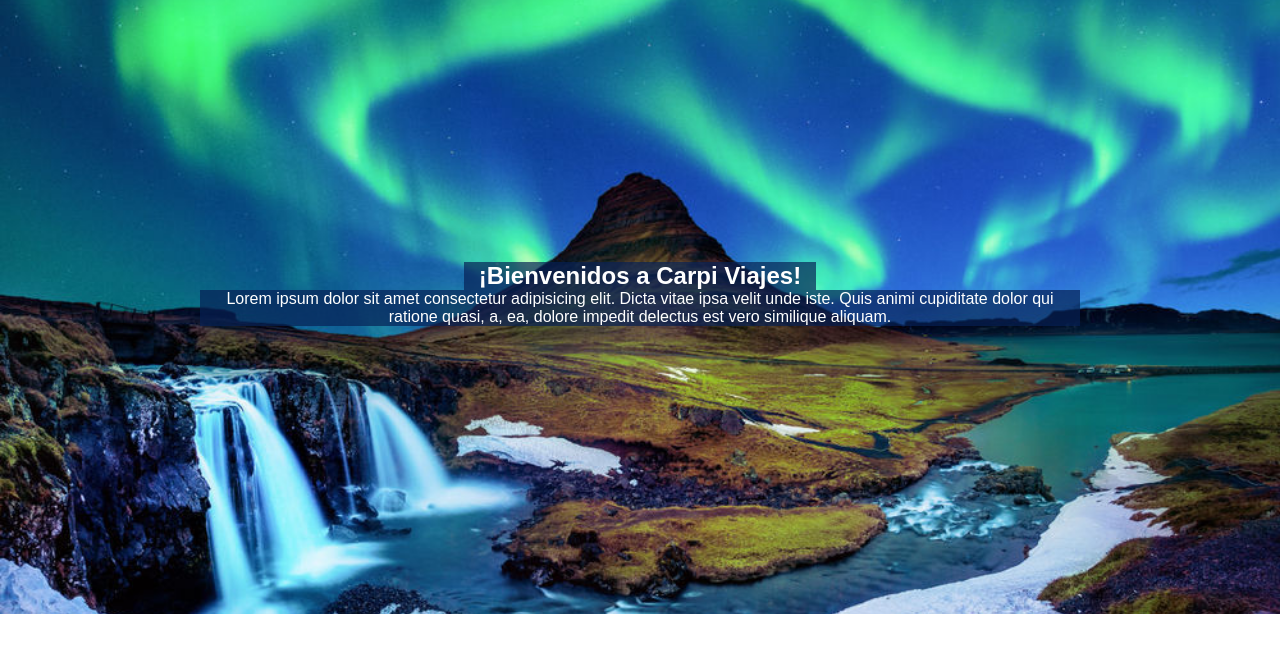
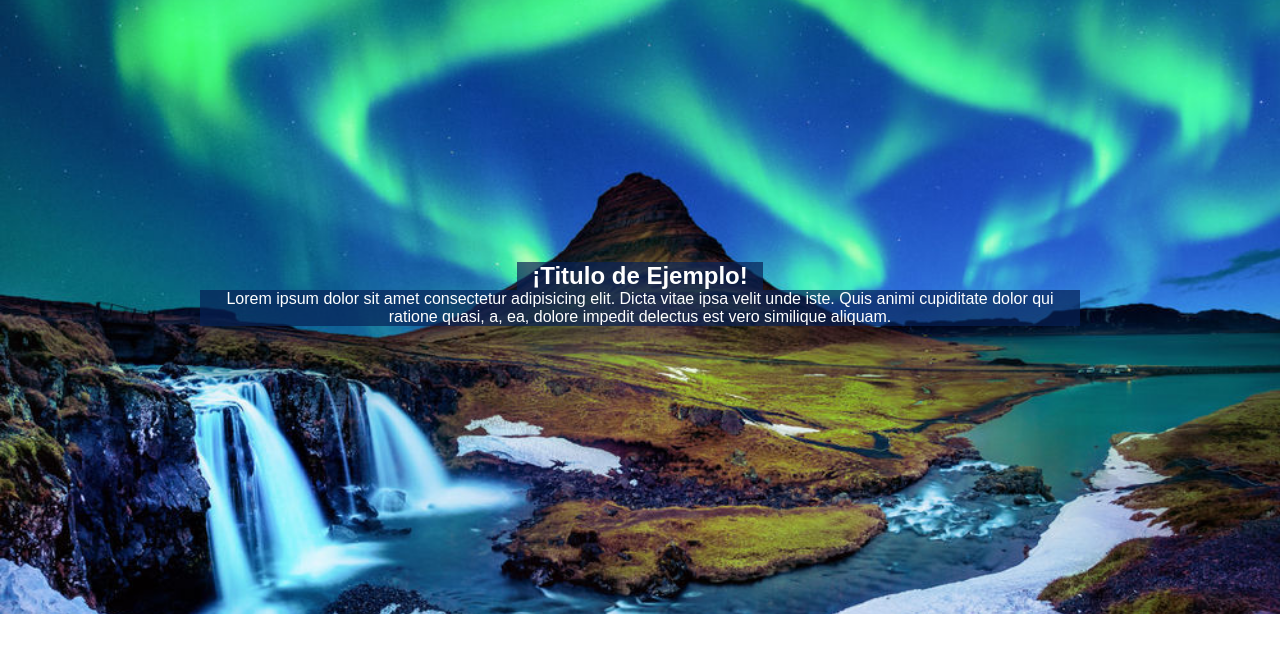
Before and after one commit to solmiranda6/Carpi-Viajes, a plain HTML site: page index.html in a window 1280 px wide. Shown: the part 96-767 px from the top of the page. Drawn offline with Linux system fonts and the light colour scheme; a web font is replaced by a local one.

Commit message:
Cambiamos titulo

```diff
--- a/index.html
+++ b/index.html
@@ -20,7 +20,7 @@
 
     <main> <!--contenido principal de la pagina-->
         <section class="img-principal">
-            <h2>¡Bienvenidos a Carpi Viajes!</h2>
+            <h2>¡Titulo de Ejemplo!</h2>
             <p>Lorem ipsum dolor sit amet consectetur adipisicing elit. Dicta vitae ipsa velit unde iste. Quis animi cupiditate dolor qui ratione quasi, a, ea, dolore impedit delectus est vero similique aliquam.</p>
         </section>
 
```
